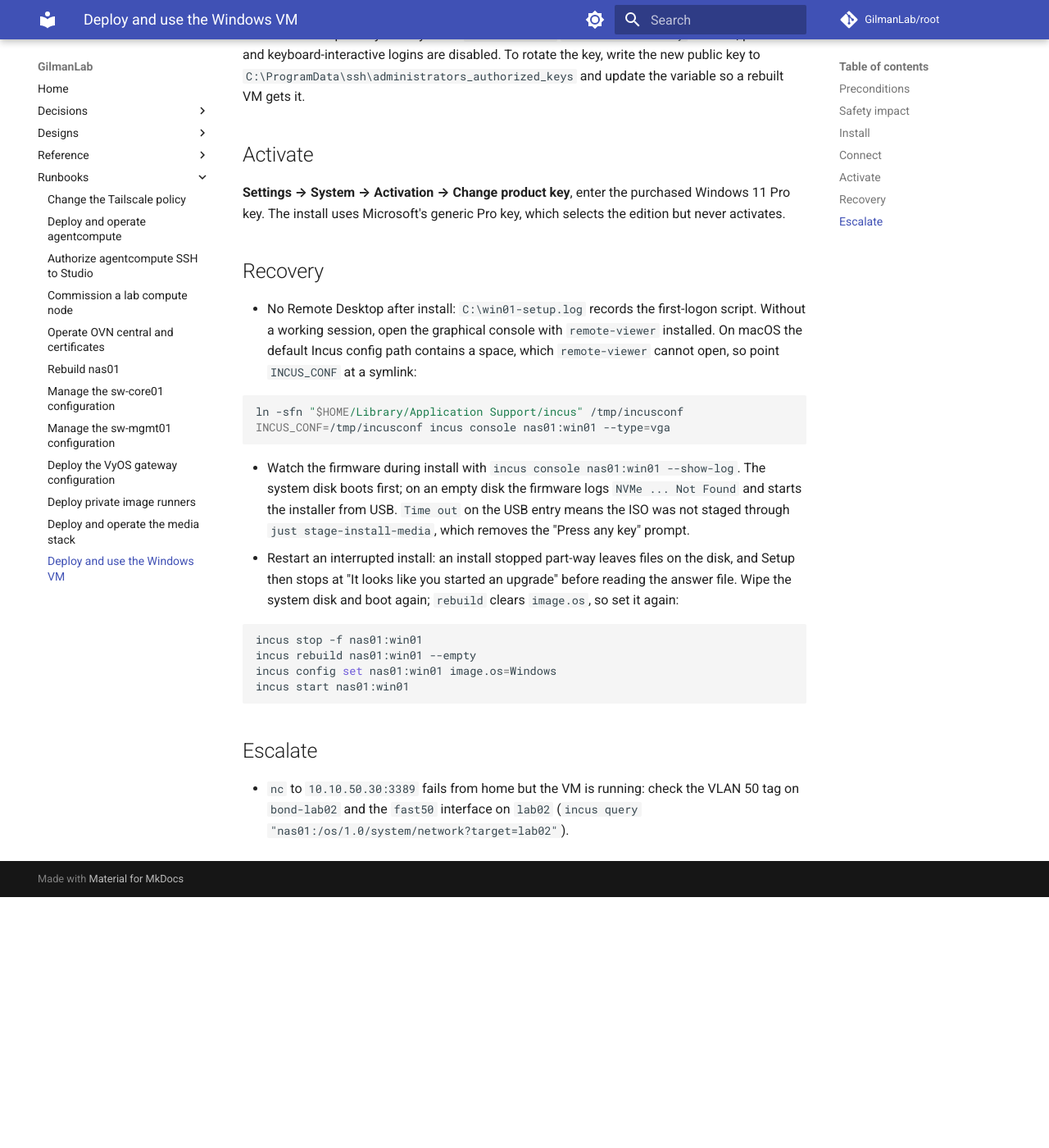
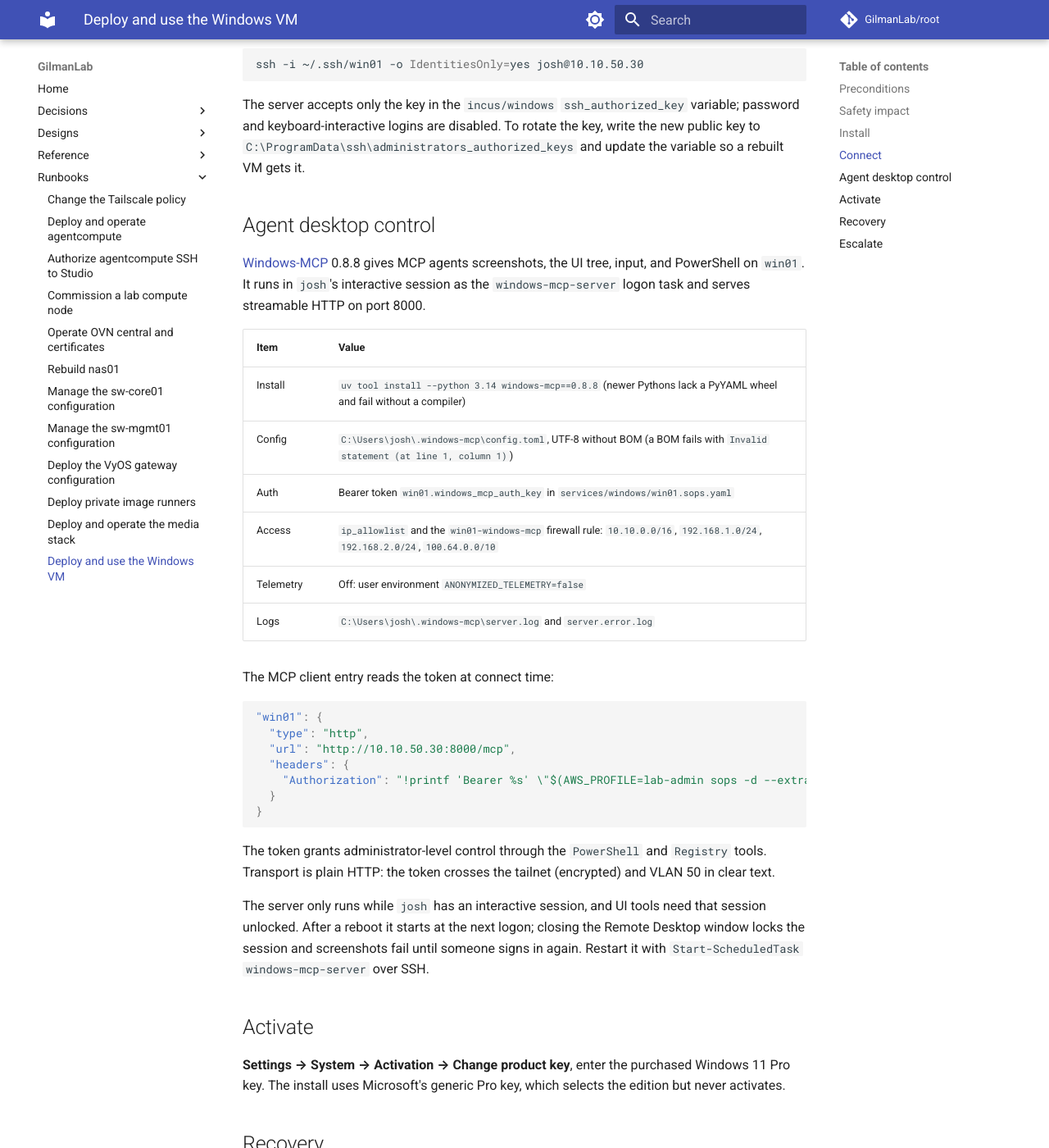
Before and after one commit to GilmanLab/root, an MkDocs documentation site: the page built from docs/docs/runbooks/windows-vm.md, in a window 1280 px wide and 1400 px high, scrolled down 2000 px. Shown: the whole window at 82% size. Built offline with MkDocs 1.6.1 and Material for MkDocs 9.7.7, drawn with Linux system fonts in a browser that asks for light colours; comment, search, counter and statistics services are not loaded; before the commit the page ends 3094 px from its top, so only the background shows below that; some of the changed text lies outside the part shown.

Commit message:
docs(windows): add Windows-MCP agent desktop control to the runbook (#48)

````diff
--- a/docs/docs/runbooks/windows-vm.md
+++ b/docs/docs/runbooks/windows-vm.md
@@ -14,6 +14,7 @@ reach it through `gw01`. The OpenTofu root is `GilmanLab/fleet`
 | --- | --- |
 | Remote Desktop | `10.10.50.30` |
 | SSH (PowerShell, key-only) | `ssh -i ~/.ssh/win01 josh@10.10.50.30` |
+| Agent desktop control (Windows-MCP) | `http://10.10.50.30:8000/mcp`, bearer token `win01.windows_mcp_auth_key` |
 | Administrator | `josh`, password in `GilmanLab/secrets` `services/windows/win01.sops.yaml` |
 
 ## Preconditions
@@ -94,6 +95,44 @@ the key, write the new public key to
 `C:\ProgramData\ssh\administrators_authorized_keys` and update the variable
 so a rebuilt VM gets it.
 
+## Agent desktop control
+
+[Windows-MCP](https://github.com/CursorTouch/Windows-MCP) 0.8.8 gives MCP
+agents screenshots, the UI tree, input, and PowerShell on `win01`. It runs in
+`josh`'s interactive session as the `windows-mcp-server` logon task and serves
+streamable HTTP on port 8000.
+
+| Item | Value |
+| --- | --- |
+| Install | `uv tool install --python 3.14 windows-mcp==0.8.8` (newer Pythons lack a PyYAML wheel and fail without a compiler) |
+| Config | `C:\Users\josh\.windows-mcp\config.toml`, UTF-8 without BOM (a BOM fails with `Invalid statement (at line 1, column 1)`) |
+| Auth | Bearer token `win01.windows_mcp_auth_key` in `services/windows/win01.sops.yaml` |
+| Access | `ip_allowlist` and the `win01-windows-mcp` firewall rule: `10.10.0.0/16`, `192.168.1.0/24`, `192.168.2.0/24`, `100.64.0.0/10` |
+| Telemetry | Off: user environment `ANONYMIZED_TELEMETRY=false` |
+| Logs | `C:\Users\josh\.windows-mcp\server.log` and `server.error.log` |
+
+The MCP client entry reads the token at connect time:
+
+```json
+"win01": {
+  "type": "http",
+  "url": "http://10.10.50.30:8000/mcp",
+  "headers": {
+    "Authorization": "!printf 'Bearer %s' \"$(AWS_PROFILE=lab-admin sops -d --extract '[\"win01\"][\"windows_mcp_auth_key\"]' ~/code/glab/secrets/services/windows/win01.sops.yaml)\""
+  }
+}
+```
+
+The token grants administrator-level control through the `PowerShell` and
+`Registry` tools. Transport is plain HTTP: the token crosses the tailnet
+(encrypted) and VLAN 50 in clear text.
+
+The server only runs while `josh` has an interactive session, and UI tools
+need that session unlocked. After a reboot it starts at the next logon;
+closing the Remote Desktop window locks the session and screenshots fail
+until someone signs in again. Restart it with
+`Start-ScheduledTask windows-mcp-server` over SSH.
+
 ## Activate
 
 **Settings → System → Activation → Change product key**, enter the purchased
````
